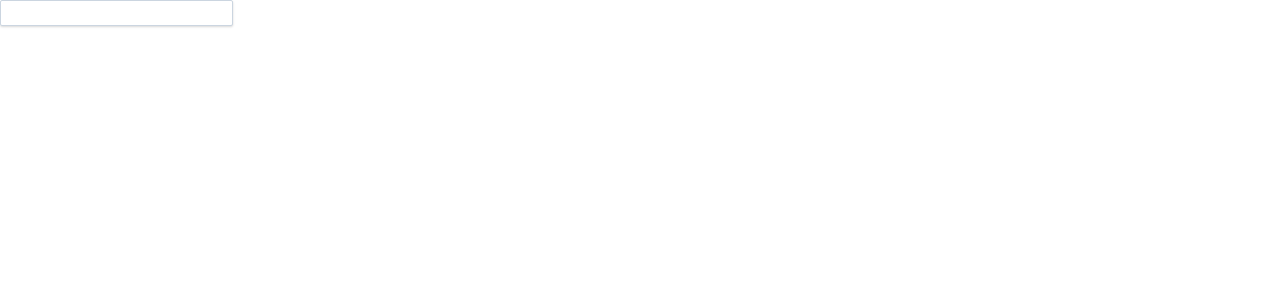
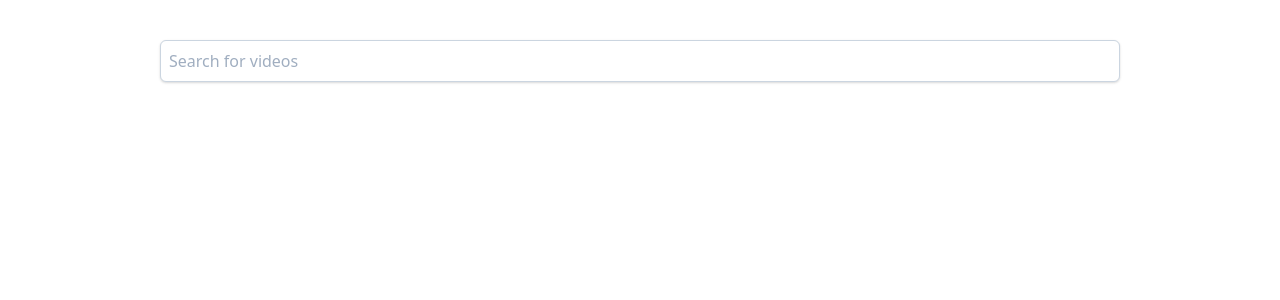
Before and after one commit to ritabradley/vuetube, a Vue app: page / in a window 1280 px wide. Shown: the top 300 px of the page. Built offline with nearby package versions, Linux system fonts and the light colour scheme.

Commit message:
Add some styling to SearchBar and VideoList

```diff
--- a/src/components/SearchBar.vue
+++ b/src/components/SearchBar.vue
@@ -1,6 +1,11 @@
 <template>
-    <div>
-        <input class="border border-gray-400 shadow outline-none rounded-sm" type="search" @input="onInput" />
+    <div class="flex justify-center my-10">
+        <input
+            class="border border-gray-400 shadow outline-none rounded-md w-3/4 p-2"
+            type="search"
+            :placeholder="placeholder"
+            @input="onInput"
+        />
     </div>
 </template>
 
@@ -12,6 +17,11 @@
                 this.$emit('termChange', e.target.value);
             },
         },
+        data() {
+            return {
+                placeholder: 'Search for videos',
+            };
+        },
     };
 </script>
 
--- a/src/components/VideoList.vue
+++ b/src/components/VideoList.vue
@@ -1,6 +1,6 @@
 <template>
-    <ul class="list-outside">
-        <VideoListItem v-for="video in videos" v-bind:key="video.id.videoId" :video="video"></VideoListItem>
+    <ul class="list-outside flex flex-col w-1/3">
+        <VideoListItem v-for="video in videos" v-bind:key="video.etag" :video="video"></VideoListItem>
     </ul>
 </template>
 
--- a/src/components/VideoListItem.vue
+++ b/src/components/VideoListItem.vue
@@ -1,5 +1,5 @@
 <template>
-    <li class="flex">
+    <li class="flex border border-gray-500 rounded-lg">
         <img class="m-2" :src="video.snippet.thumbnails.default.url" :alt="video.snippet.description" />
         <span class="text-xl font-bold">{{ video.snippet.title }}</span>
     </li>
```
